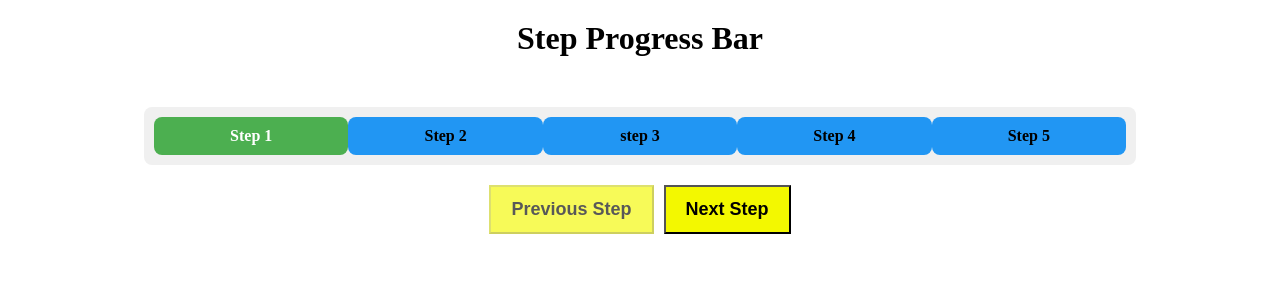
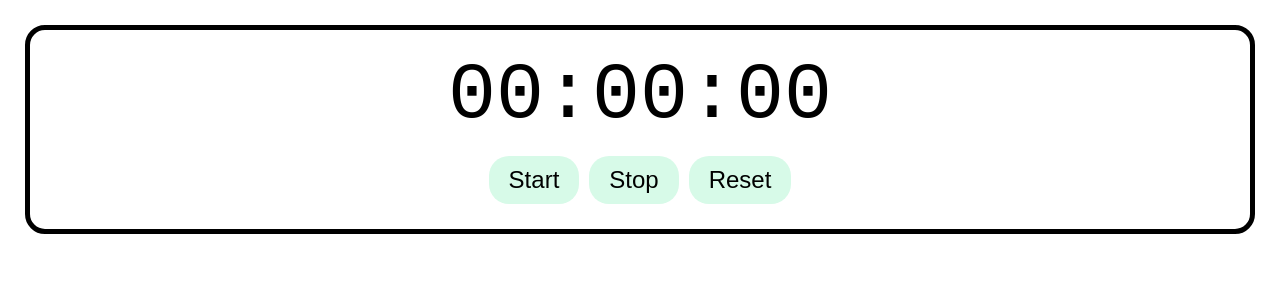
Before and after one commit to priyapop/React-mini-projects, a React (Vite) app: page / in a window 1280 px wide. Shown: the top 300 px of the page. Built offline with nearby package versions, Linux system fonts and the light colour scheme.

Commit message:
stopwatch

```diff
--- a/src/App.jsx
+++ b/src/App.jsx
@@ -4,6 +4,7 @@ import PaginationTest from "./components/pagination/test";
 import Clock from "./components/digatal-clock";
 import CountdownTimerTest from "./components/countdown-timer/test";
 import StepProgressBarTest from "./components/step-progress-bar/test";
+import Stopwatch from "./components/stopwatch/stopwatch";
 function App() {
   return (
     <>
@@ -11,7 +12,8 @@ function App() {
         {/* <PaginationTest /> */}
       {/* <Clock/> */}
         {/* <CountdownTimerTest/> */}
-        <StepProgressBarTest/>
+        {/* <StepProgressBarTest/> */}
+        <Stopwatch/>
       </div>
     </>
   );
--- /dev/null
+++ b/src/components/stopwatch/index.css
@@ -0,0 +1,24 @@
+.container{
+ margin: 5px;
+ padding: 20px;
+ display: flex;
+ flex-direction: column;
+ gap: 10px;
+ border: 5px solid;
+ border-radius: 20px;
+}
+
+.display{
+ font-size: 5rem;
+ font-family: monospace;
+}
+
+.controls button{
+    font-size: 1.5rem;
+    padding: 10px 20px ;
+    margin: 5px;
+    border: none;
+    border-radius: 20px;
+    background-color: rgb(215, 250, 232);
+    cursor: pointer;
+}
--- /dev/null
+++ b/src/components/stopwatch/stopwatch.jsx
@@ -0,0 +1,64 @@
+import React, { useState, useEffect, useRef } from "react";
+
+import "./index.css";
+
+function Stopwatch() {
+  const [isRunning, setIsRunning] = useState(false);
+  const [time, setTime] = useState(0);
+  const intervalIdRef = useRef(null);
+  const startTimeRef = useRef(0);
+
+  useEffect(() => {
+    if (isRunning) {
+      intervalIdRef.current = setInterval(() => {
+        setTime(Date.now() - startTimeRef.current);
+      }, 10);
+    }
+
+    return () => {
+      clearInterval(intervalIdRef.current);
+    };
+  }, [isRunning]);
+
+  function start() {
+    setIsRunning(true);
+    startTimeRef.current = Date.now() - time;
+  }
+  function stop() {
+    setIsRunning(false);
+  }
+  function reset() {
+    setTime(0);
+    isRunning(false);
+  }
+  function formatTime() {
+    let hours = Math.floor(time / (1000 * 60 * 60));
+    let minutes = Math.floor((time / (1000 * 60)) % 60);
+    let seconds = Math.floor((time / 1000) % 60);
+    let miliseconds = Math.floor((time % 1000) / 10);
+
+hours = String(hours).padStart(2,"0");
+minutes = String(minutes).padStart(2,"0");
+seconds = String(seconds).padStart(2,"0");
+
+    return `${hours}:${minutes}:${seconds}`;
+  }
+  return (
+    <div className="container">
+      <div className="display">{formatTime()}</div>
+      <div className="controls">
+        <button className="start-button" onClick={start}>
+          Start
+        </button>
+        <button className="stop-button" onClick={stop}>
+          Stop
+        </button>
+        <button className="reset-button" onClick={reset}>
+          Reset
+        </button>
+      </div>
+    </div>
+  );
+}
+
+export default Stopwatch;
```
